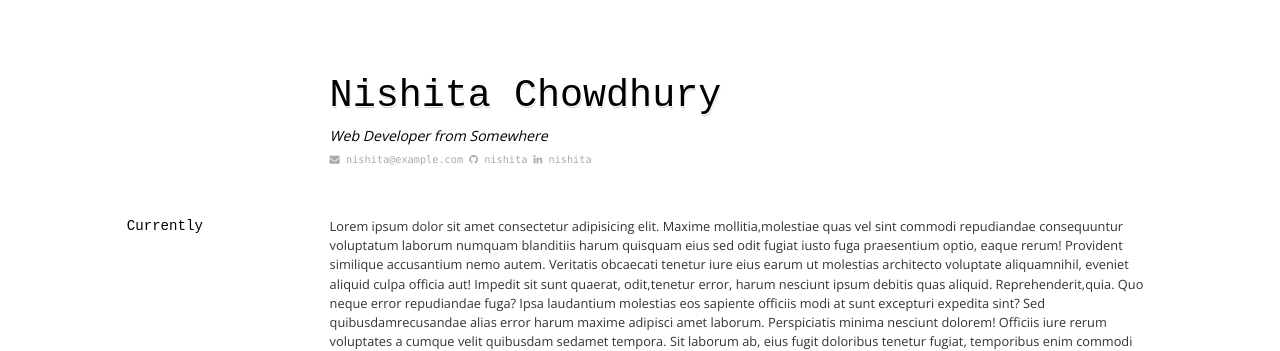
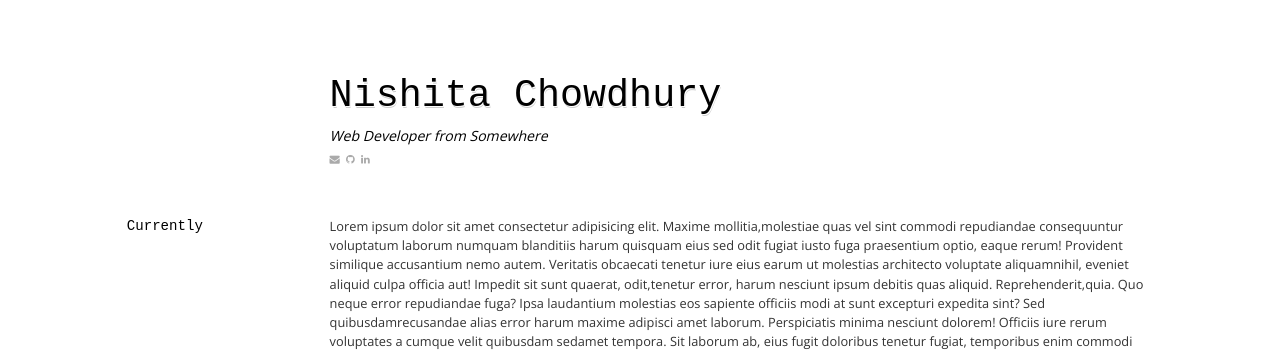
Before and after one commit to Uzzal-Bhowmik/jekyll-vitae, a Jekyll site: the page built from index.md, in a window 1280 px wide. Shown: the top 351 px of the page. Built offline with Jekyll 4.4.1, drawn with Linux system fonts in a browser that asks for light colours; nearby versions of some CDN libraries.

Commit message:
Update _config.yml

```diff
--- a/_config.yml
+++ b/_config.yml
@@ -11,15 +11,15 @@ favicon:
 
 mail:
   url:  # URL of your email address (e.g. person@example.com)
-  address: nishita@example.com #Write whatever you want :-)
+  address:  #Write whatever you want :-)
 
 github:
   url:   # URL of your GitHub account (e.g. https://github.com/username)
-  username: nishita
+  username:
 
 linkedin:  # URL of your linkedin address
   url:
-  username: nishita
+  username:
 
 
 # If you're hosting your site at a Project repository on GitHub pages
```
